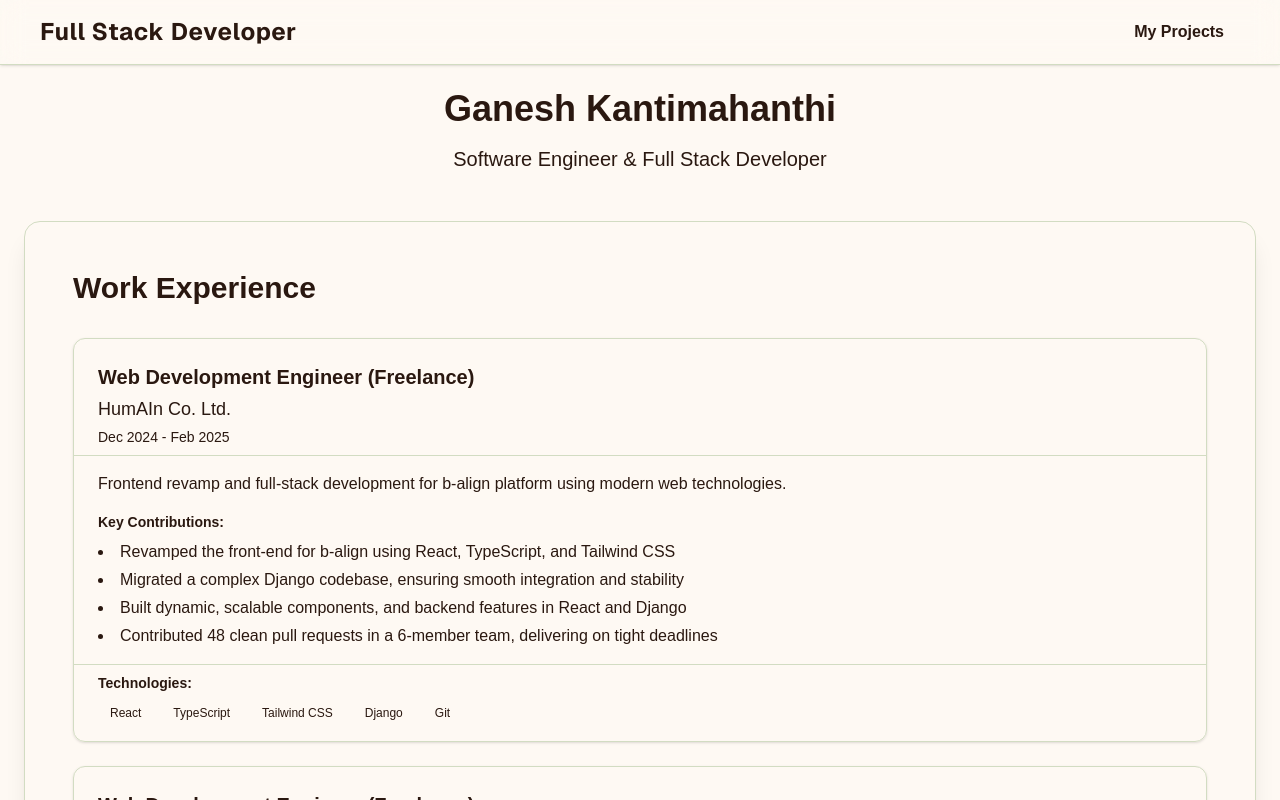
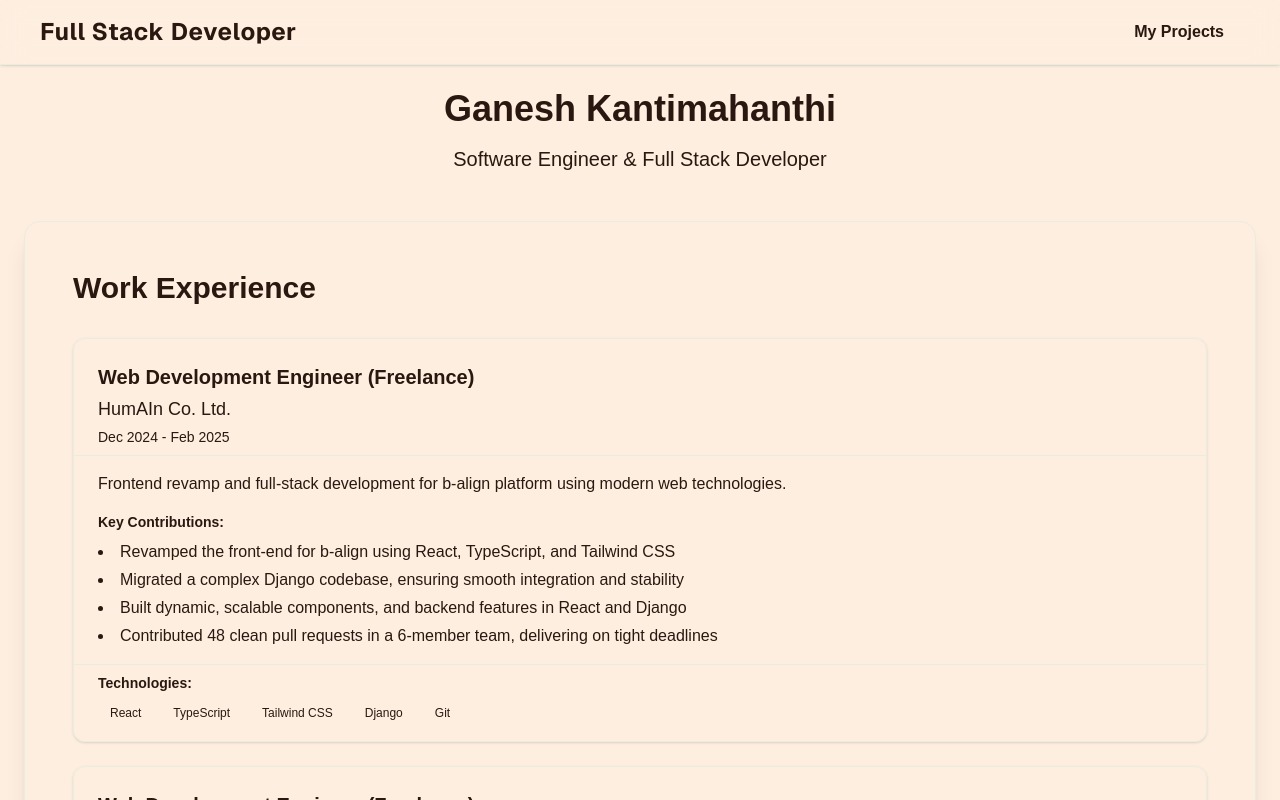
Before and after one commit to knganesh97/portfolio-kng, a Next.js app: page / in a window 1280 px wide. Shown: the top 800 px of the page. Built offline with nearby package versions, Linux system fonts and the light colour scheme.

Commit message:
Refactor theme variables for improved color consistency across light and dark modes

```diff
--- a/src/styles/globals.css
+++ b/src/styles/globals.css
@@ -41,32 +41,32 @@
   --emerald-950: #12231f;
 
   /* Core theme variables - warm vintage palette */
-  --background: var(--orange-50);
+  --background: var(--orange-100);
   --foreground: #2a1810;
 
-  --card: var(--green-50);
+  --card: var(--green-100);
   --card-foreground: #2a1810;
 
-  --popover: var(--orange-50);
+  --popover: var(--orange-100);
   --popover-foreground: #2a1810;
 
   --primary: var(--orange-500);
   --primary-foreground: #ffffff;
 
-  --secondary: var(--green-400);
+  --secondary: var(--green-500);
   --secondary-foreground: #ffffff;
 
-  --muted: var(--green-100);
+  --muted: var(--green-200);
   --muted-foreground: var(--green-700);
 
-  --accent: var(--emerald-400);
+  --accent: var(--emerald-500);
   --accent-foreground: #ffffff;
 
   --destructive: var(--orange-700);
   --destructive-foreground: #ffffff;
 
-  --border: var(--green-200);
-  --input: var(--green-100);
+  --border: var(--green-100);
+  --input: var(--green-200);
   --ring: var(--orange-400);
 
   --radius: 0.5rem;
@@ -90,32 +90,32 @@
 
 @media (prefers-color-scheme: dark) {
   :root {
-    --background: #1a1410;
+    --background: var(--orange-950);
     --foreground: var(--orange-100);
 
-    --card: var(--green-950);
+    --card: var(--green-900);
     --card-foreground: var(--orange-100);
 
-    --popover: var(--orange-950);
+    --popover: var(--orange-900);
     --popover-foreground: var(--orange-100);
 
     --primary: var(--orange-400);
     --primary-foreground: var(--orange-950);
 
-    --secondary: var(--green-700);
+    --secondary: var(--green-600);
     --secondary-foreground: var(--orange-50);
 
-    --muted: var(--green-900);
+    --muted: var(--green-800);
     --muted-foreground: var(--green-300);
 
-    --accent: var(--emerald-600);
+    --accent: var(--emerald-500);
     --accent-foreground: var(--orange-50);
 
     --destructive: var(--orange-500);
     --destructive-foreground: var(--orange-950);
 
-    --border: var(--green-800);
-    --input: var(--green-900);
+    --border: var(--green-900);
+    --input: var(--green-800);
     --ring: var(--orange-300);
 
     /* Header dark mode - warm orange */
```
